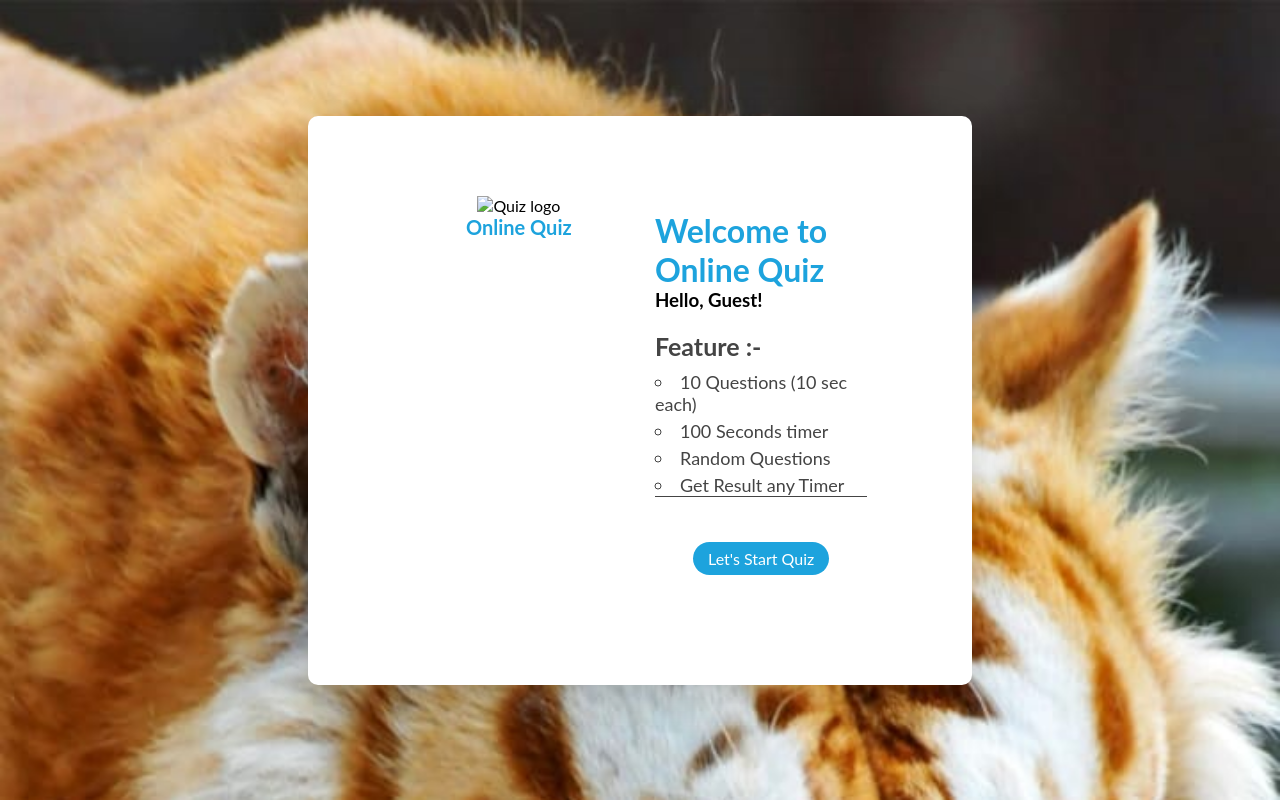
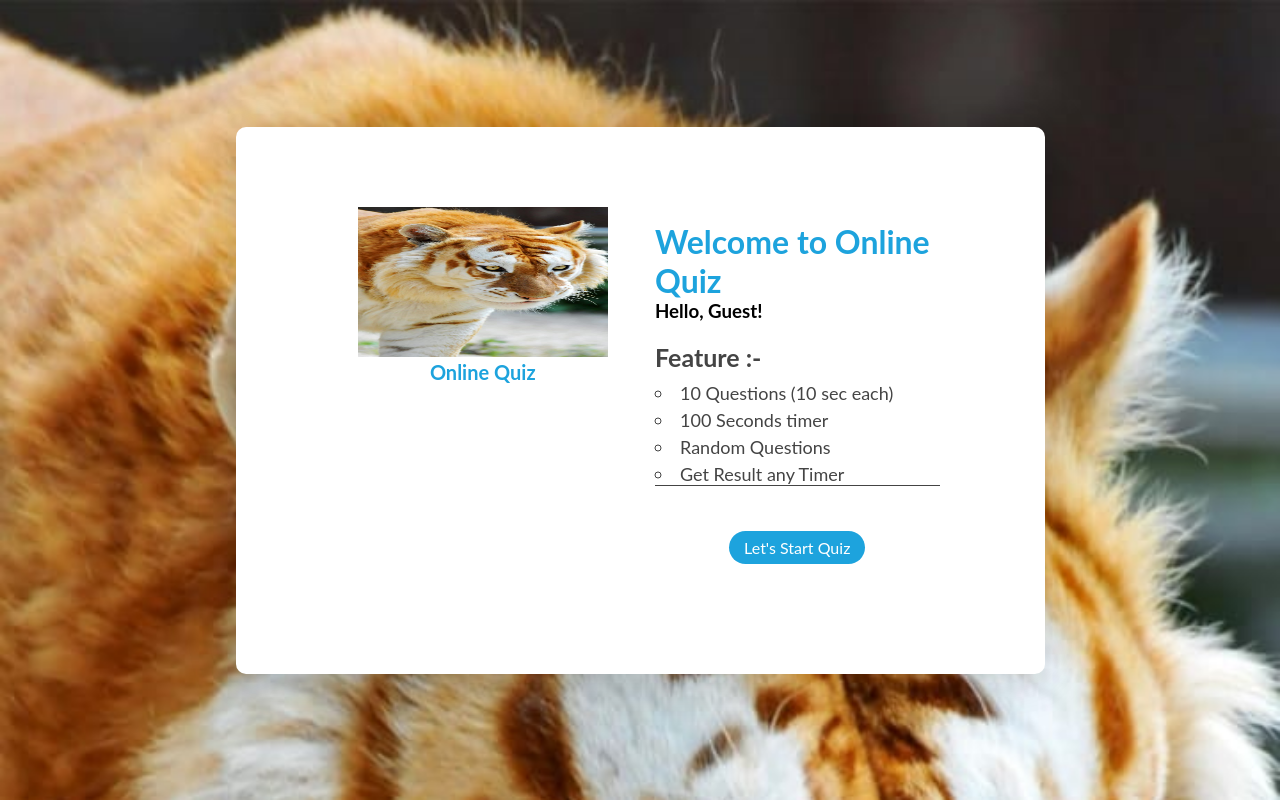
Before and after one commit to avnishtyagi50/quiz, a plain HTML site: page main.html in a window 1280 px wide. Drawn offline with Linux system fonts and the light colour scheme.

Commit message:
Update main.html

```diff
--- a/main.html
+++ b/main.html
@@ -9,7 +9,7 @@
 <body>
   <div class="container">
     <div class="leftSide">
-      <img src="img/1.jpeg" alt="Quiz logo" class="tilt" />
+      <img src="1.jpeg" alt="Quiz logo" class="tilt" />
       <h1>Online Quiz</h1>
     </div>
     <div class="rightSide">
```
